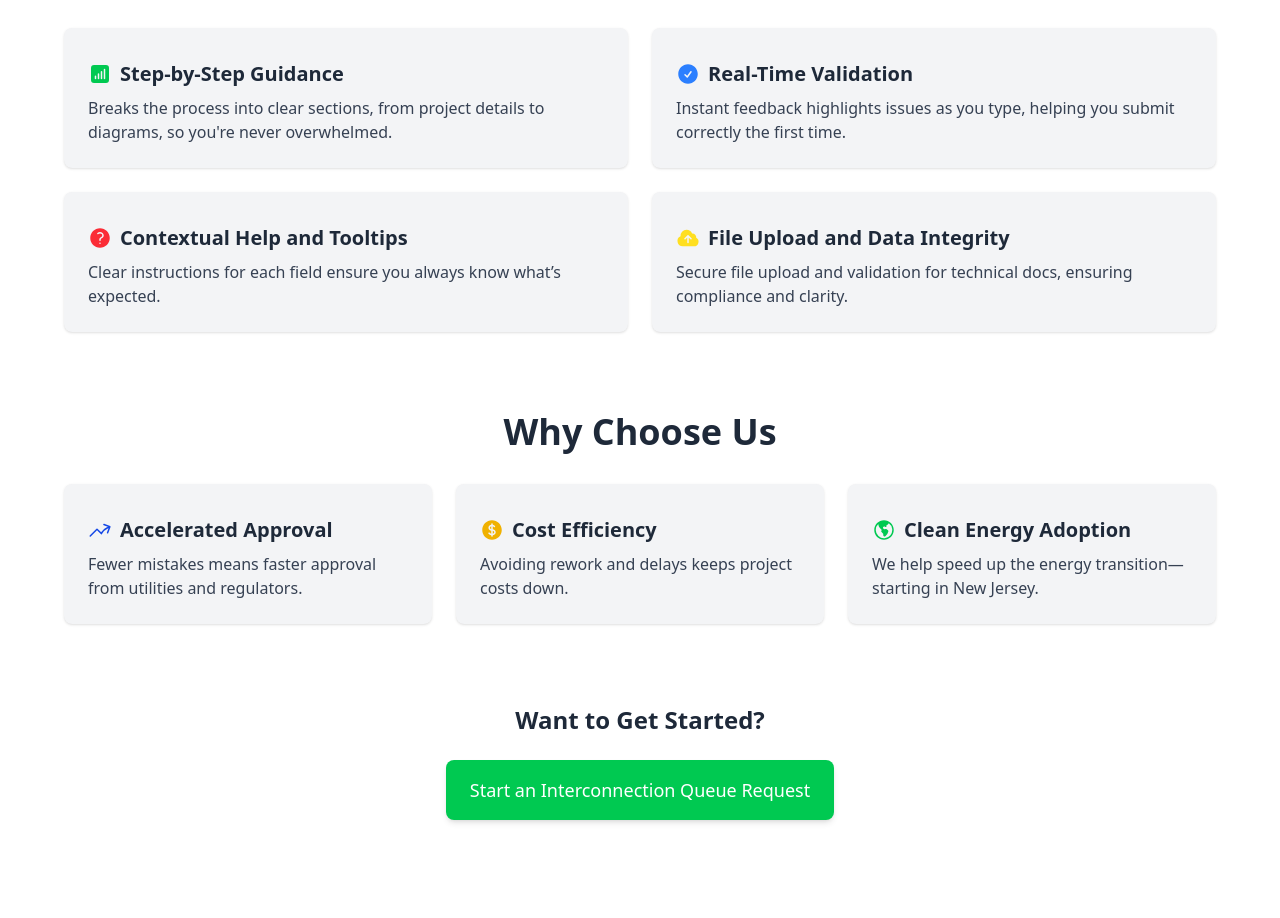
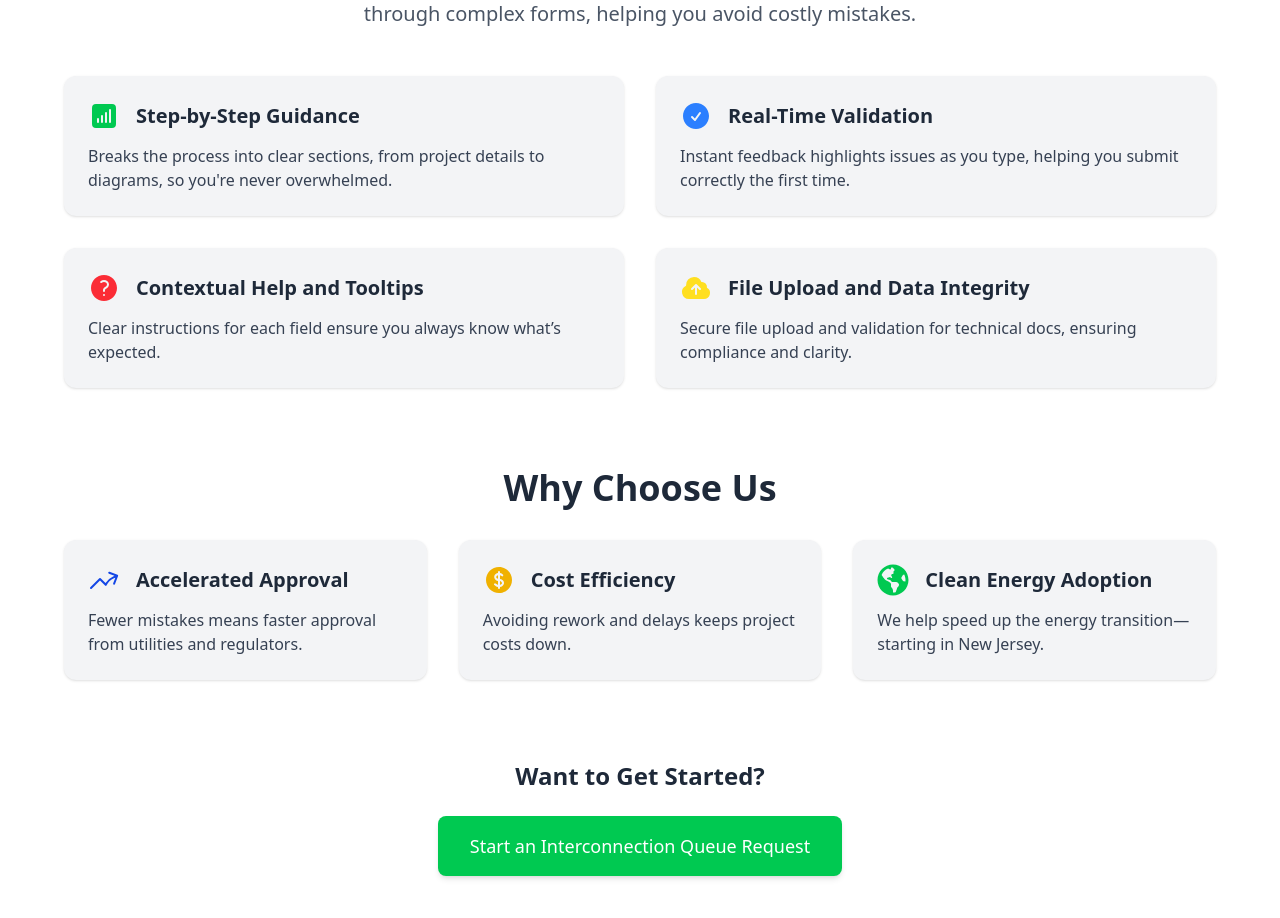
Before and after one commit to sdshank2/gridlink, a React (Vite) app: page / in a window 1280 px wide. Shown: the part 1427-2345 px from the top of the page. Before the commit the page ends 2311 px from the top, so only its background shows below. Built offline with nearby package versions, Linux system fonts and the light colour scheme; what @react-pdf/renderer would draw is missing.

Commit message:
Update icons, fix form styling issues

```diff
--- a/package.json
+++ b/package.json
@@ -27,6 +27,7 @@
     "react": "^19.0.0",
     "react-bootstrap": "^2.10.9",
     "react-dom": "^19.0.0",
+    "react-icons": "^5.5.0",
     "react-markdown": "^10.1.0",
     "react-pdf": "^9.2.1",
     "react-router-dom": "^7.5.0",
--- a/src/App.jsx
+++ b/src/App.jsx
@@ -7,8 +7,6 @@ import Resources from './Pages/Resources.jsx'
 import NotFoundPage from './Pages/NotFoundPage'
 import NavBar from "./components/NavBar.jsx";
 //Add a footer with contact information
-//Fix light mode on every page & navbar
-// new comment
 const App = () => {
     return (
         <div className="bg-gray-100 dark:bg-gray-900 mt-20">
--- a/src/Pages/Home.jsx
+++ b/src/Pages/Home.jsx
@@ -1,11 +1,16 @@
 import React from "react";
 import { motion } from "motion/react";
 import { ChevronDoubleDownIcon } from "@heroicons/react/24/outline";
-import { ChartBarSquareIcon, CheckCircleIcon, QuestionMarkCircleIcon, CloudArrowUpIcon, CurrencyDollarIcon, ArrowTrendingUpIcon, GlobeAmericasIcon } from '@heroicons/react/24/solid';
+import { ChartBarSquareIcon, CheckCircleIcon, QuestionMarkCircleIcon, CloudArrowUpIcon, CurrencyDollarIcon, ArrowTrendingUpIcon } from '@heroicons/react/24/solid';
 import { Link } from "react-router-dom";
-import {CogIcon} from "@heroicons/react/24/solid/index.js";
-//Add emojis to cards, add some large clipart next to the first paragraph
+import { FaGlobeAmericas } from "react-icons/fa";
+//Add some large clipart next to the first paragraph
 export default function Home() {
+    const handleClick = () => {
+        setTimeout(() => {
+            window.scrollTo(0, 0);
+        }, 50);
+    }
     return (
         <>
             <div className="relative h-[calc(100vh-5rem)] bg-[url(https://images.unsplash.com/photo-1508514177221-188b1cf16e9d?q=80&w=2072&auto=format&fit=crop&ixlib=rb-4.0.3&ixid=M3wxMjA3fDB8MHxwaG90by1wYWdlfHx8fGVufDB8fHx8fA%3D%3D)] bg-cover bg-bottom flex items-center justify-center">
@@ -52,17 +57,16 @@ export default function Home() {
 
             <div
                 id="next-section"
-                className="px-6 py-16 bg-white dark:bg-gray-900 text-gray-800 dark:text-gray-100"
+                className="px-6 py-20 bg-white dark:bg-gray-900 text-gray-800 dark:text-gray-100"
             >
-                <div className="max-w-5xl mx-auto text-center">
-                    <h2 className="text-4xl md:text-5xl font-bold mb-6">
+                <div className="max-w-5xl mx-auto text-center mb-20">
+                    <h2 className="text-4xl md:text-5xl font-bold mb-4">
                         Welcome to GridLink.help
                     </h2>
-                    <p className="text-xl md:text-2xl mb-6 text-gray-700 dark:text-gray-300 max-w-3xl mx-auto">
-                        Simplifying the Interconnection Process for Renewable Energy
-                        Projects
+                    <p className="text-xl md:text-2xl text-gray-700 dark:text-gray-300 mb-6 max-w-3xl mx-auto">
+                        Simplifying the Interconnection Process for Renewable Energy Projects
                     </p>
-                    <p className="text-lg md:text-xl mb-10 text-gray-600 dark:text-gray-300 max-w-3xl mx-auto leading-relaxed">
+                    <p className="text-lg md:text-xl text-gray-600 dark:text-gray-300 max-w-3xl mx-auto leading-relaxed">
                         At GridLink.help, we know that connecting a new renewable energy
                         project to the power grid can be a long, complicated, and
                         error-prone process. The interconnection queue—the “line” where
@@ -73,51 +77,49 @@ export default function Home() {
                     </p>
                 </div>
 
-                <div className="max-w-6xl mx-auto">
+                <div className="max-w-6xl mx-auto mb-20">
                     <h3 className="text-3xl md:text-4xl font-semibold text-center mb-6">
                         What We Do
                     </h3>
-                    <p className="text-xl text-center mb-12 max-w-3xl mx-auto text-gray-600 dark:text-gray-300">
+                    <p className="text-xl text-center text-gray-600 dark:text-gray-300 max-w-3xl mx-auto mb-12">
                         GridLink.help is an AI-powered platform designed to streamline the
                         entire interconnection process. Our intuitive user interface guides
                         you step-by-step through complex forms, helping you avoid costly
                         mistakes.
                     </p>
 
-                    <div className="grid gap-6 grid-cols-1 sm:grid-cols-2 lg:grid-cols-2">
+                    <div className="grid gap-8 sm:grid-cols-2 lg:grid-cols-2">
                         {[
                             {
                                 title: "Step-by-Step Guidance",
                                 desc: "Breaks the process into clear sections, from project details to diagrams, so you're never overwhelmed.",
-                                icon: <ChartBarSquareIcon className="w-6 h-6 text-green-500" />
+                                icon: <ChartBarSquareIcon className="w-8 h-8 text-green-500" />
                             },
                             {
                                 title: "Real-Time Validation",
                                 desc: "Instant feedback highlights issues as you type, helping you submit correctly the first time.",
-                                icon: <CheckCircleIcon className="w-6 h-6 text-blue-500" />
+                                icon: <CheckCircleIcon className="w-8 h-8 text-blue-500" />
                             },
                             {
                                 title: "Contextual Help and Tooltips",
                                 desc: "Clear instructions for each field ensure you always know what’s expected.",
-                                icon: <QuestionMarkCircleIcon className="w-6 h-6 text-red-500" />
+                                icon: <QuestionMarkCircleIcon className="w-8 h-8 text-red-500" />
                             },
                             {
                                 title: "File Upload and Data Integrity",
                                 desc: "Secure file upload and validation for technical docs, ensuring compliance and clarity.",
-                                icon: <CloudArrowUpIcon className="w-6 h-6 text-yellow-300" />
+                                icon: <CloudArrowUpIcon className="w-8 h-8 text-yellow-300" />
                             },
                         ].map((item, idx) => (
                             <motion.div
                                 key={idx}
-                                className="p-6 bg-gray-100 dark:bg-gray-800 rounded-lg shadow hover:shadow-2xl transition"
-                                whileHover={{ scale: 1.05 }}
+                                className="p-6 bg-gray-100 dark:bg-gray-800 rounded-xl shadow hover:shadow-xl transition-all"
+                                whileHover={{ scale: 1.03 }}
+                                transition={{ type: "tween", duration: 0.15 }}
                             >
-                                <div className="flex items-center space-x-2">
-                                    <div>
-
+                                <div className="flex items-center space-x-4 mb-3">
                                     {item.icon}
-                                    </div>
-                                    <h4 className="text-xl font-semibold mt-2 mb-2">{item.title}</h4>
+                                    <h4 className="text-xl font-semibold">{item.title}</h4>
                                 </div>
                                 <p className="text-gray-700 dark:text-gray-300">{item.desc}</p>
                             </motion.div>
@@ -125,36 +127,37 @@ export default function Home() {
                     </div>
                 </div>
 
-                <div className="max-w-6xl mx-auto mt-20">
+                <div className="max-w-6xl mx-auto mb-20">
                     <h3 className="text-3xl md:text-4xl font-semibold text-center mb-8">
                         Why Choose Us
                     </h3>
-                    <div className="grid gap-6 grid-cols-1 sm:grid-cols-2 lg:grid-cols-3">
+                    <div className="grid gap-8 sm:grid-cols-2 lg:grid-cols-3">
                         {[
                             {
                                 title: "Accelerated Approval",
                                 desc: "Fewer mistakes means faster approval from utilities and regulators.",
-                                icon: <ArrowTrendingUpIcon className = "w-6 h-6 text-blue-700" />
+                                icon: <ArrowTrendingUpIcon className="w-8 h-8 text-blue-700" />
                             },
                             {
                                 title: "Cost Efficiency",
                                 desc: "Avoiding rework and delays keeps project costs down.",
-                                icon: <CurrencyDollarIcon className = "w-6 h-6 text-yellow-500" />
+                                icon: <CurrencyDollarIcon className="w-8 h-8 text-yellow-500" />
                             },
                             {
                                 title: "Clean Energy Adoption",
                                 desc: "We help speed up the energy transition—starting in New Jersey.",
-                                icon: <GlobeAmericasIcon className = "w-6 h-6 text-green-500" />
+                                icon: <FaGlobeAmericas className="w-8 h-8 text-green-500" />
                             },
                         ].map((item, idx) => (
                             <motion.div
                                 key={idx}
-                                className="p-6 bg-gray-100 dark:bg-gray-800 rounded-lg shadow hover:shadow-2xl transition"
-                                whileHover={{ scale: 1.05 }}
+                                className="p-6 bg-gray-100 dark:bg-gray-800 rounded-xl shadow hover:shadow-xl transition-all"
+                                whileHover={{ scale: 1.03 }}
+                                transition={{ type: "tween", duration: 0.15 }}
                             >
-                                <div className="flex items-center space-x-2">
+                                <div className="flex items-center space-x-4 mb-3">
                                     {item.icon}
-                                    <h4 className="text-xl font-semibold mb-2 mt-2">{item.title}</h4>
+                                    <h4 className="text-xl font-semibold">{item.title}</h4>
                                 </div>
                                 <p className="text-gray-700 dark:text-gray-300">{item.desc}</p>
                             </motion.div>
@@ -162,14 +165,14 @@ export default function Home() {
                     </div>
                 </div>
 
-                <div className="text-center mt-20">
-                    <h3 className="text-2xl font-semibold mb-6">
-                        Want to Get Started?
-                    </h3>
+                <div className="text-center mt-16">
+                    <h3 className="text-2xl font-semibold mb-6">Want to Get Started?</h3>
                     <Link to="/submitForm">
                         <motion.button
-                            className="bg-green-500 dark:bg-green-700 text-white py-4 px-6 rounded-lg text-lg shadow-md hover:bg-green-600 dark:hover:bg-green-800 transition"
+                            onClick = {handleClick}
+                            className="bg-green-500 dark:bg-green-700 text-white py-4 px-8 rounded-lg text-lg shadow-md hover:bg-green-600 dark:hover:bg-green-800 transition-colors"
                             whileHover={{ scale: 1.05 }}
+                            transition={{ type: "tween", duration: 0.1 }}
                         >
                             Start an Interconnection Queue Request
                         </motion.button>
--- a/src/Pages/SubmitForm.jsx
+++ b/src/Pages/SubmitForm.jsx
@@ -329,7 +329,7 @@ const ApplicationForm = () => {
                 <div
                     className={`bg-gray-200 dark:bg-gray-900 w-full md:w-1/2 p-8 pb-24 overflow-y-auto flex flex-col justify-between ${
                         activeTab !== "insights" ? "hidden md:flex" : ""
-                    } mt-4 md:mt-8`}
+                    } mt-4`}
                     ref={divRef}
                 >
                     {aiInsights ? (
```
Also changed, not shown: 1 other file (tests, documents, lock files or other folders).
